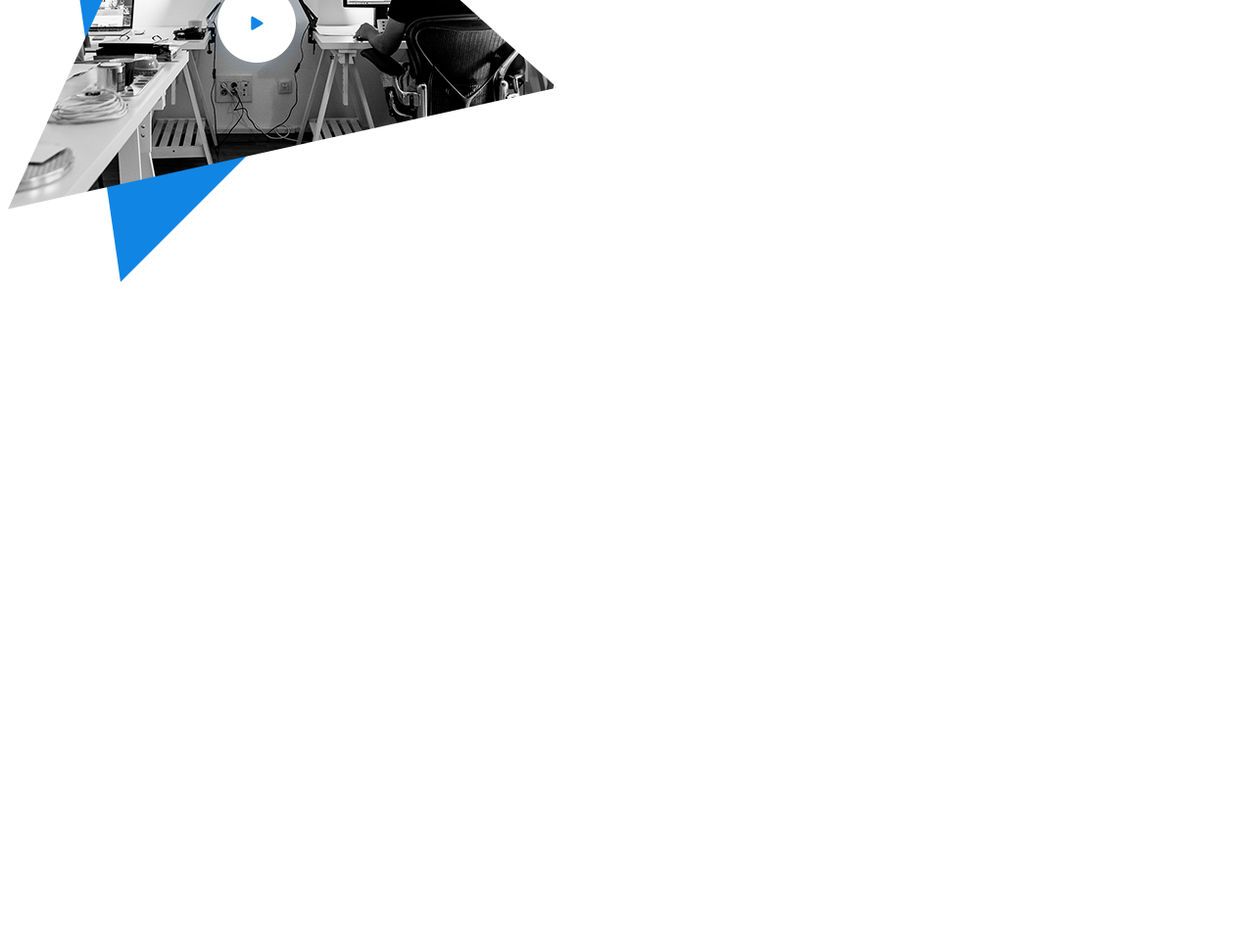
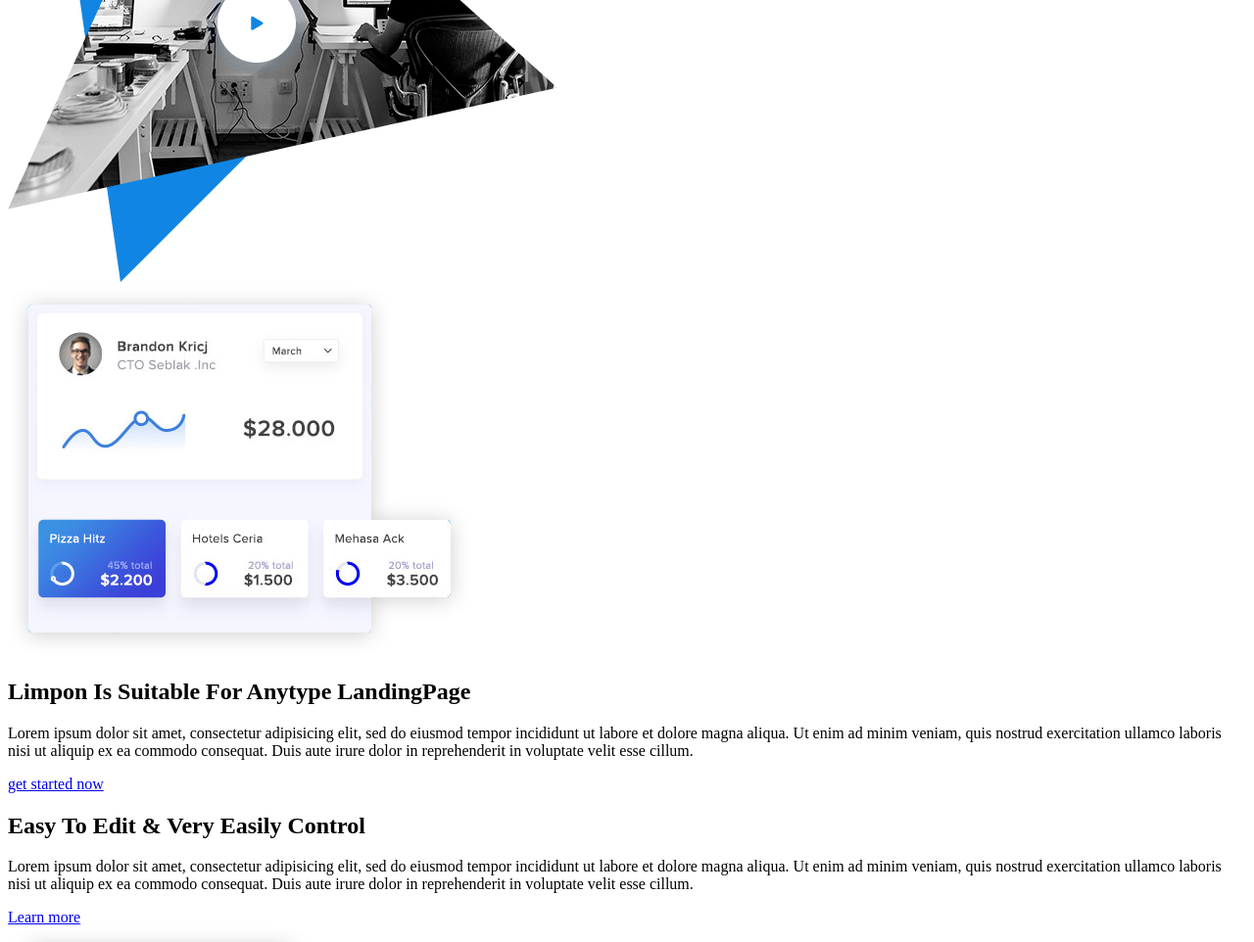
Before and after one commit to Solgre/Limpon, a plain HTML site: page index.html in a window 1280 px wide. Shown: the part 2478-3440 px from the top of the page at 98% size. Before the commit the page ends 2778 px from the top, so only its background shows below. Drawn offline with Linux system fonts and the light colour scheme.

Commit message:
Update index.html

```diff
--- a/index.html
+++ b/index.html
@@ -147,5 +147,37 @@
         <img src="img/video_triangle.png" alt="Video" />
       </div>
     </div>
+    <div>
+      <div>
+        <img src="img/example_1.png" alt="" />
+        <div>
+          <h2>Limpon Is Suitable For Anytype LandingPage</h2>
+          <p>
+            Lorem ipsum dolor sit amet, consectetur adipisicing elit, sed do eiusmod tempor incididunt ut labore et dolore magna aliqua. Ut enim ad
+            minim veniam, quis nostrud exercitation ullamco laboris nisi ut aliquip ex ea commodo consequat. Duis aute irure dolor in reprehenderit in
+            voluptate velit esse cillum.
+          </p>
+        </div>
+        <div>
+          <a href="#">get started now</a>
+        </div>
+      </div>
+    </div>
+    <div>
+      <div>
+        <div>
+          <h2>Easy To Edit & Very Easily Control</h2>
+          <p>
+            Lorem ipsum dolor sit amet, consectetur adipisicing elit, sed do eiusmod tempor incididunt ut labore et dolore magna aliqua. Ut enim ad
+            minim veniam, quis nostrud exercitation ullamco laboris nisi ut aliquip ex ea commodo consequat. Duis aute irure dolor in reprehenderit in
+            voluptate velit esse cillum.
+          </p>
+        </div>
+        <div>
+          <a href="#">Learn more</a>
+        </div>
+        <img src="img/example_2.png" alt="" />
+      </div>
+    </div>
   </body>
 </html>
```
